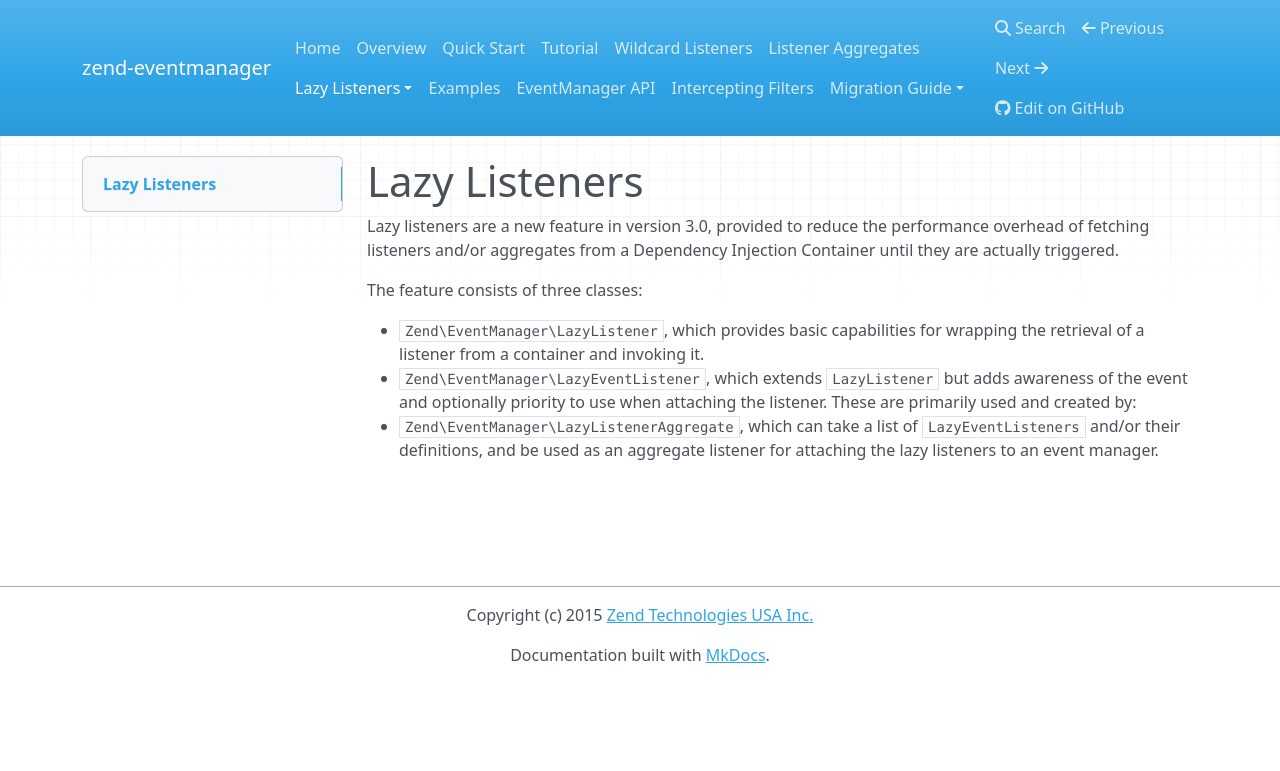
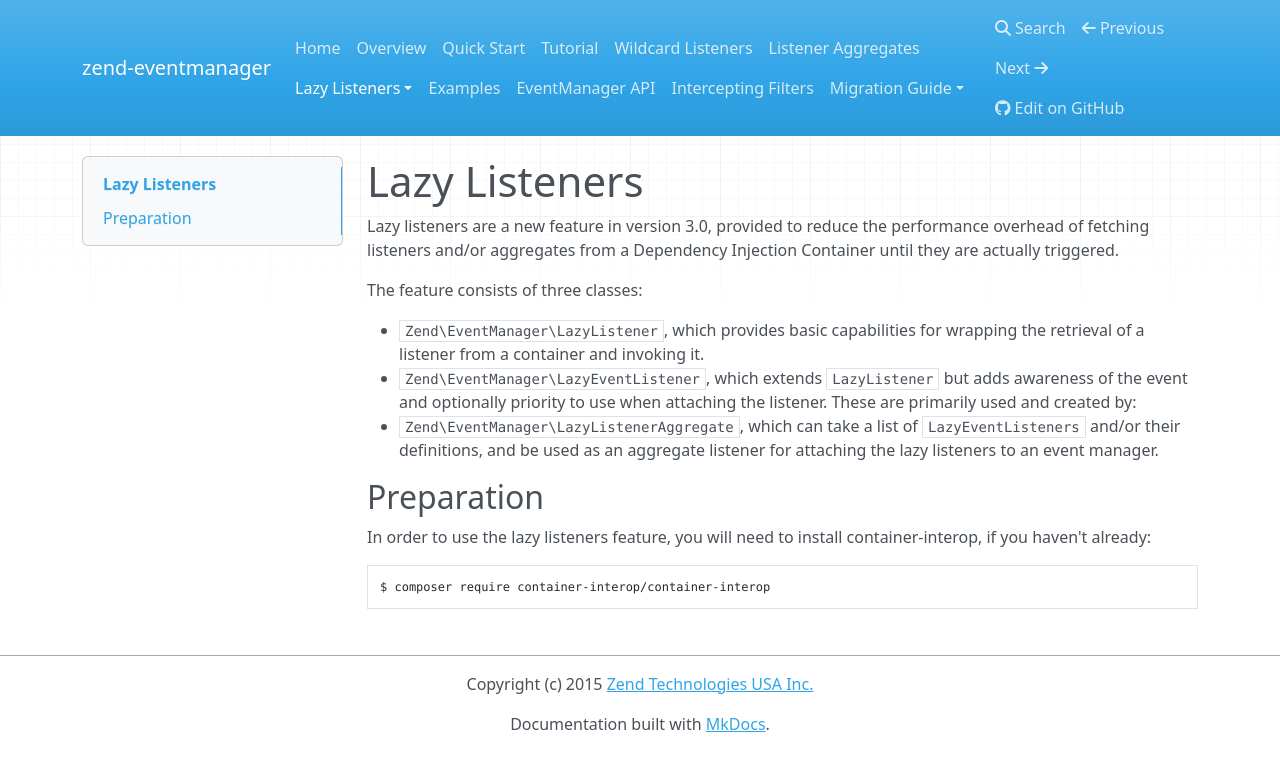
Before and after one commit to zendframework/zend-eventmanager, an MkDocs documentation site: the page built from doc/book/lazy-listeners/intro.md, in a window 1280 px wide. Shown: the top 771 px of the page. Built offline with MkDocs 1.6.1, drawn with Linux system fonts in a browser that asks for light colours; nearby versions of some CDN libraries; old or Windows-style settings are respelled for this version of MkDocs.

Commit message:
Make container-interop a suggested feature
Not everyone will use lazy listeners. As such, they will need to opt-in by
adding container-interop to their project.

````diff
--- a/doc/book/lazy-listeners/intro.md
+++ b/doc/book/lazy-listeners/intro.md
@@ -14,3 +14,12 @@ The feature consists of three classes:
 - `Zend\EventManager\LazyListenerAggregate`, which can take a list of
   `LazyEventListeners` and/or their definitions, and be used as an aggregate
   listener for attaching the lazy listeners to an event manager.
+
+## Preparation
+
+In order to use the lazy listeners feature, you will need to install
+container-interop, if you haven't already:
+
+```bash
+$ composer require container-interop/container-interop
+```
````
Also changed, not shown: composer.json (+5 -4 lines), doc/book/intercepting-filters.md (+9 -0 lines).
